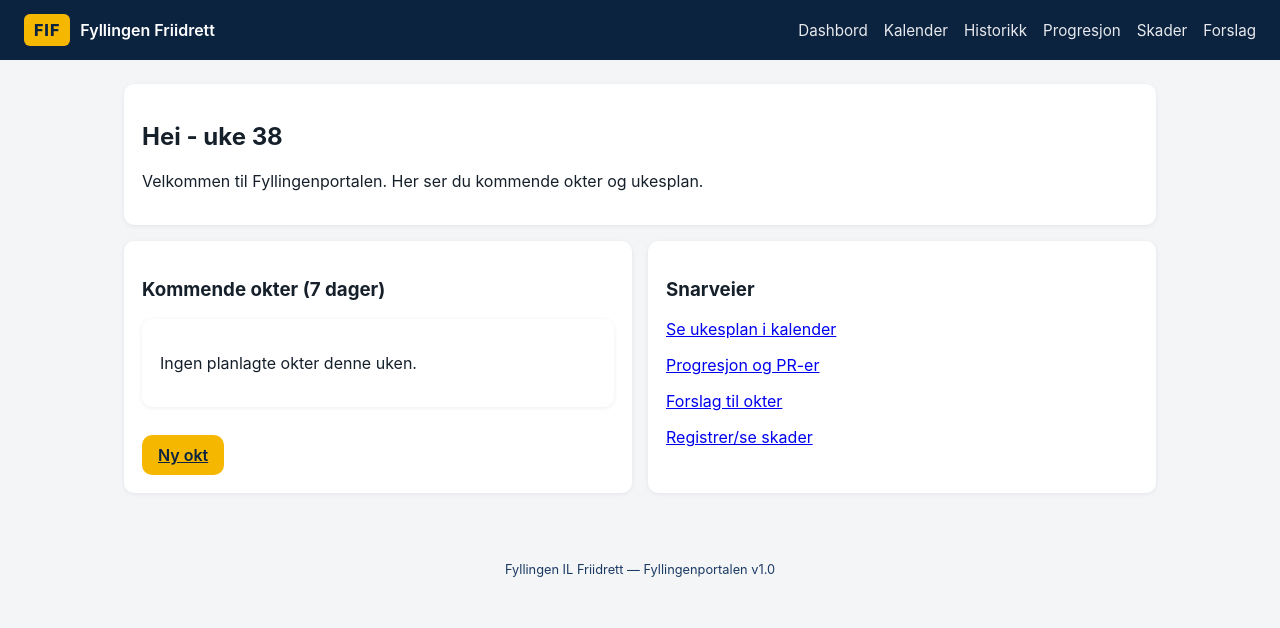
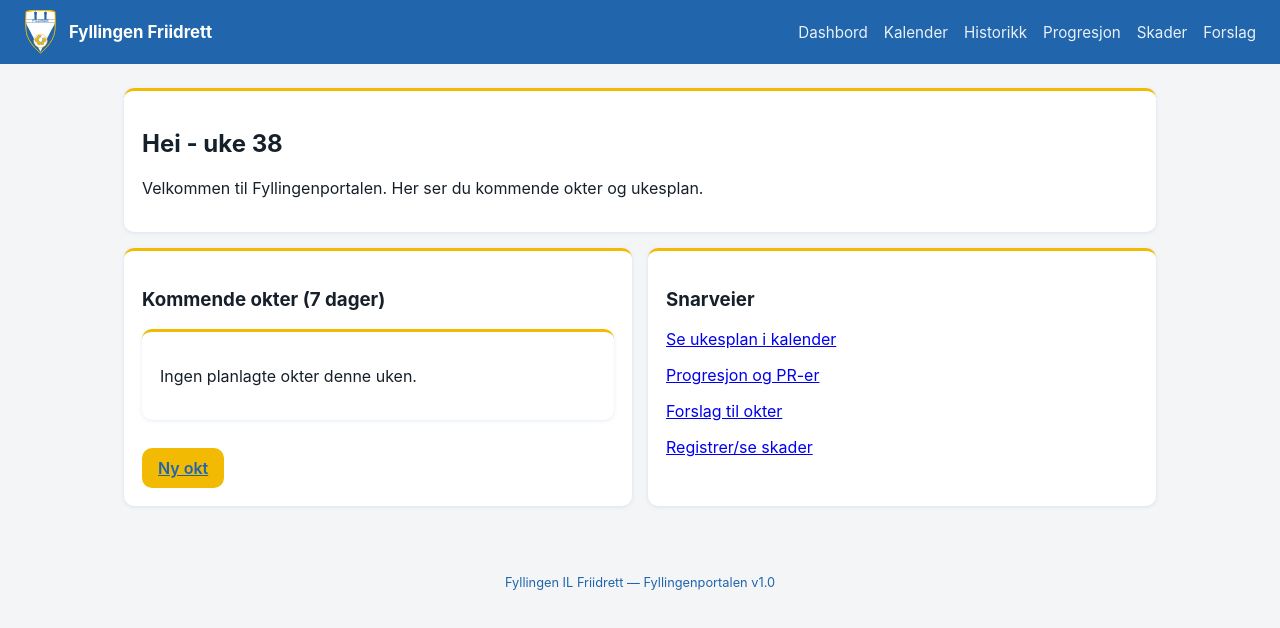
Before and after one commit to albinbotez/Fyllingenportalen.v.1.0, a website built with Vite: page index.html in a window 1280 px wide. Built offline with nearby package versions, Linux system fonts and the light colour scheme; some packages are replaced by stand-ins of ours; no server answers; the database is empty.

Commit message:
Legg til Fyllingen IL Friidrett-logo og oppdater fargeprofil til klubbens eksakte bla/gull (#2165AC / #F2BA03)

```diff
--- a/index.html
+++ b/index.html
@@ -9,7 +9,7 @@
 <body>
   <header class="fp-header">
     <div class="fp-logo">
-      <span class="fp-logo-mark">FIF</span>
+      <img src="/src/assets/logo.svg" alt="Fyllingen IL Friidrett logo" class="fp-logo-img" />
       <span class="fp-logo-text">Fyllingen&nbsp;Friidrett</span>
     </div>
     <nav id="fp-nav" class="fp-nav"></nav>
--- a/src/style.css
+++ b/src/style.css
@@ -1,7 +1,7 @@
 :root {
-  --fyl-blue: #0C2340;
-  --fyl-blue-light: #1B3A63;
-  --fyl-gold: #F5B700;
+  --fyl-blue: #2165AC;
+  --fyl-blue-light: #3A7FC4;
+  --fyl-gold: #F2BA03;
   --fyl-white: #FFFFFF;
   --fyl-grey: #F4F5F7;
   --fyl-text: #16202B;
@@ -24,21 +24,14 @@ body {
   justify-content: space-between;
   background: var(--fyl-blue);
   color: var(--fyl-white);
-  padding: 14px 24px;
+  padding: 10px 24px;
 }
 
-.fp-logo { display: flex; align-items: center; gap: 10px; }
+.fp-logo { display: flex; align-items: center; gap: 12px; }
 
-.fp-logo-mark {
-  background: var(--fyl-gold);
-  color: var(--fyl-blue);
-  font-weight: 800;
-  padding: 6px 10px;
-  border-radius: 6px;
-  letter-spacing: 1px;
-}
+.fp-logo-img { height: 44px; width: auto; display: block; }
 
-.fp-logo-text { font-weight: 600; }
+.fp-logo-text { font-weight: 700; font-size: 1.05rem; }
 
 .fp-nav { display: flex; gap: 16px; }
 
@@ -57,15 +50,16 @@ body {
   text-align: center;
   padding: 16px;
   font-size: 0.8rem;
-  color: var(--fyl-blue-light);
+  color: var(--fyl-blue);
 }
 
 .card {
   background: var(--fyl-white);
   border-radius: var(--radius);
   padding: 18px;
-  box-shadow: 0 1px 4px rgba(12,35,64,0.08);
+  box-shadow: 0 1px 4px rgba(33,101,172,0.12);
   margin-bottom: 16px;
+  border-top: 3px solid var(--fyl-gold);
 }
 
 .btn {
```
Also changed, not shown: src/assets/logo.svg (added).
